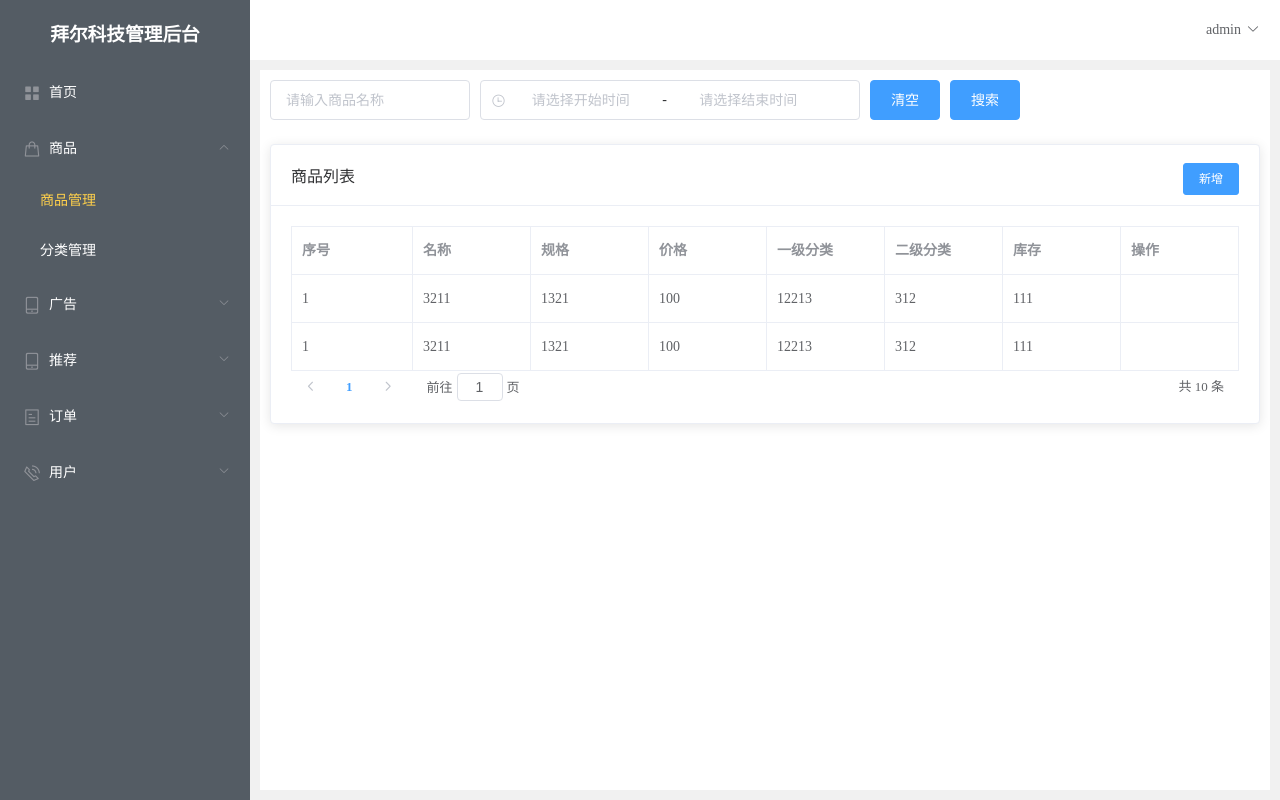
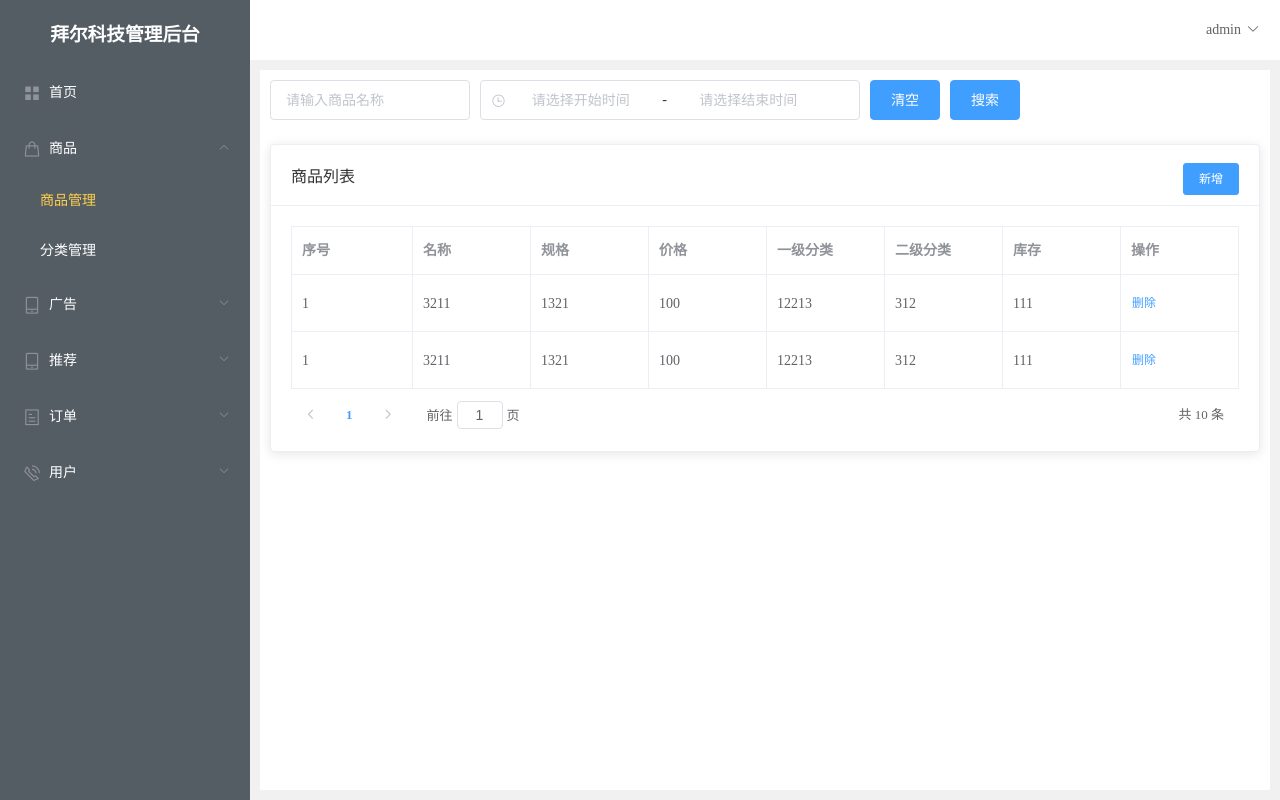
Before and after one commit to hanying950825/bayerAdminSys, a Vue app: page /#/shops in a window 1280 px wide. Built offline with nearby package versions, Linux system fonts and the light colour scheme.

Commit message:
表格修改

```diff
--- a/src/components/TableList/TableList.vue
+++ b/src/components/TableList/TableList.vue
@@ -7,8 +7,20 @@
     <el-table border :data="datas">
       <el-table-column v-for="(item, index) in columns" :prop="item.key" :label="item.title" :key="index">
       </el-table-column>
+      <el-table-column prop="operation" label="操作" v-if="isShowOperation">
+        <template slot-scope="scope">
+        <el-button
+          v-for="(item, index) in btns"
+          :key="index"
+          @click.native.prevent="item.click"
+          type="text"
+          size="small">
+          {{item.title}}
+        </el-button>
+      </template>
+    </el-table-column>
     </el-table>
-    <el-pagination v-if="total" :total="total" :current="current" @on-change="onChange" show-elevator show-total></el-pagination>
+    <el-pagination v-if="total" :total="total" :current="current" @on-change="onChange" show-elevator show-total class="pagination"></el-pagination>
   </el-card>
 </template>
 
@@ -21,7 +33,8 @@ export default {
     tbody: Array,
     total: Number,
     current: Number,
-    onAdd: Boolean
+    onAdd: Boolean,
+    isShowOperation: Boolean
   },
   data () {
     return {
@@ -36,45 +49,7 @@ export default {
   },
   methods: {
     _handleOperate () {
-      this.aBtns = this.$store.getters.privilege === 0 ? (this.btns || []).filter(item => item.exist) : this.btns
-      if (this.aBtns && this.aBtns.length) {
-        const btnWidth = this.aBtns.map(item => item.title).join('').length * 30
-        const oBtn = {
-          title: '操作',
-          key: 'action',
-          width: btnWidth,
-          align: 'center',
-          render: (h, {row, column, $index}) => {
-            return h('div', this._createBtns(h, row))
-          }
-        }
-        this.columns = [...this.thead, oBtn]
-      } else {
-        this.columns = this.thead
-      }
-    },
-    _createBtns (h, params) {
-      return this.btns.map((item, index) => {
-        return (
-          h('el-button', {
-            props: {
-              type: item.title === '删除' ? 'error' : 'primary',
-              size: 'small'
-            },
-            style: {
-              marginRight: '5px'
-            },
-            on: {
-              click: () => {
-                if (item.title === '删除') {
-                  return
-                }
-                item.click && item.click(item.target, params)
-              }
-            }
-          }, item.title)
-        )
-      })
+      this.columns = this.thead
     },
     onChange (page) {
       this.$emit('on-page', page)
@@ -99,4 +74,7 @@ export default {
 .title {
   display: inline-block;
 }
+.pagination {
+  margin-top: 10px;
+}
 </style>
--- a/src/pages/shops/index.vue
+++ b/src/pages/shops/index.vue
@@ -6,15 +6,15 @@
       @on-submit="onSearchSubmit">
     </w-sift-form>
     <!-- 列表主体 -->
-    <w-table-list title="商品列表"
+    <w-table-list
+      title="商品列表"
+      :tbody="tbody"
       :thead="thead"
-      :tbody="tbody"
-      :btns="abtns"
       :total="totalPage"
       :current="oParams.pageNo"
-      :onAdd="true"
-      @on-page="onChangePage"
-      @on-add="onAddList">
+      :isShowOperation="true"
+      :btns="abtns"
+      :onAdd="true">
     </w-table-list>
   </div>
 </template>
@@ -92,13 +92,16 @@ export default {
         {
           title: '删除',
           target: this,
-          click (target, params) {
-
+          click: function (target, params) {
+            console.log(321213)
           }
         }
       ],
       totalPage: 10,
-      oParams: {}
+      oParams: {
+        pageSize: 10,
+        pageNo: 1
+      }
     }
   },
   methods: {
```
